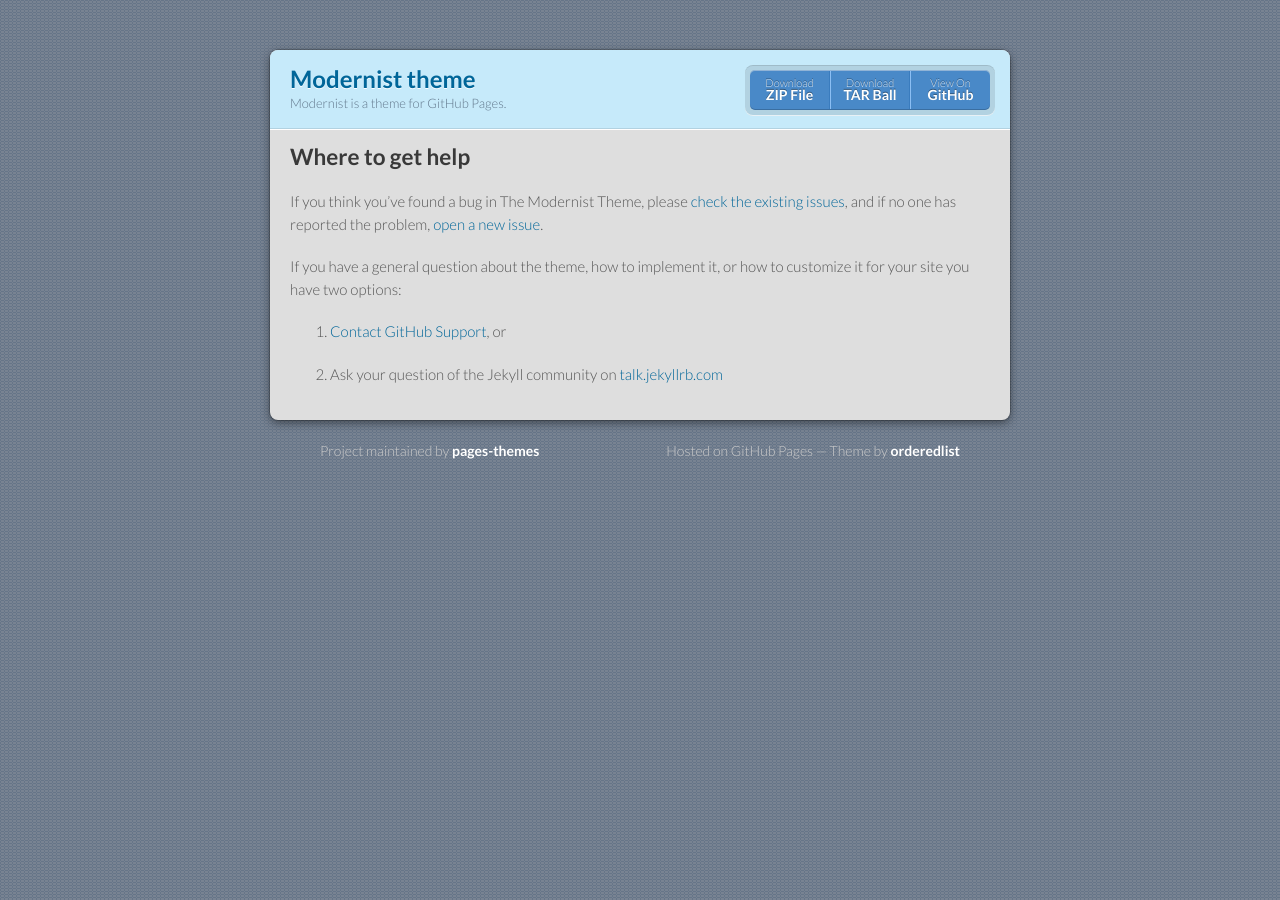
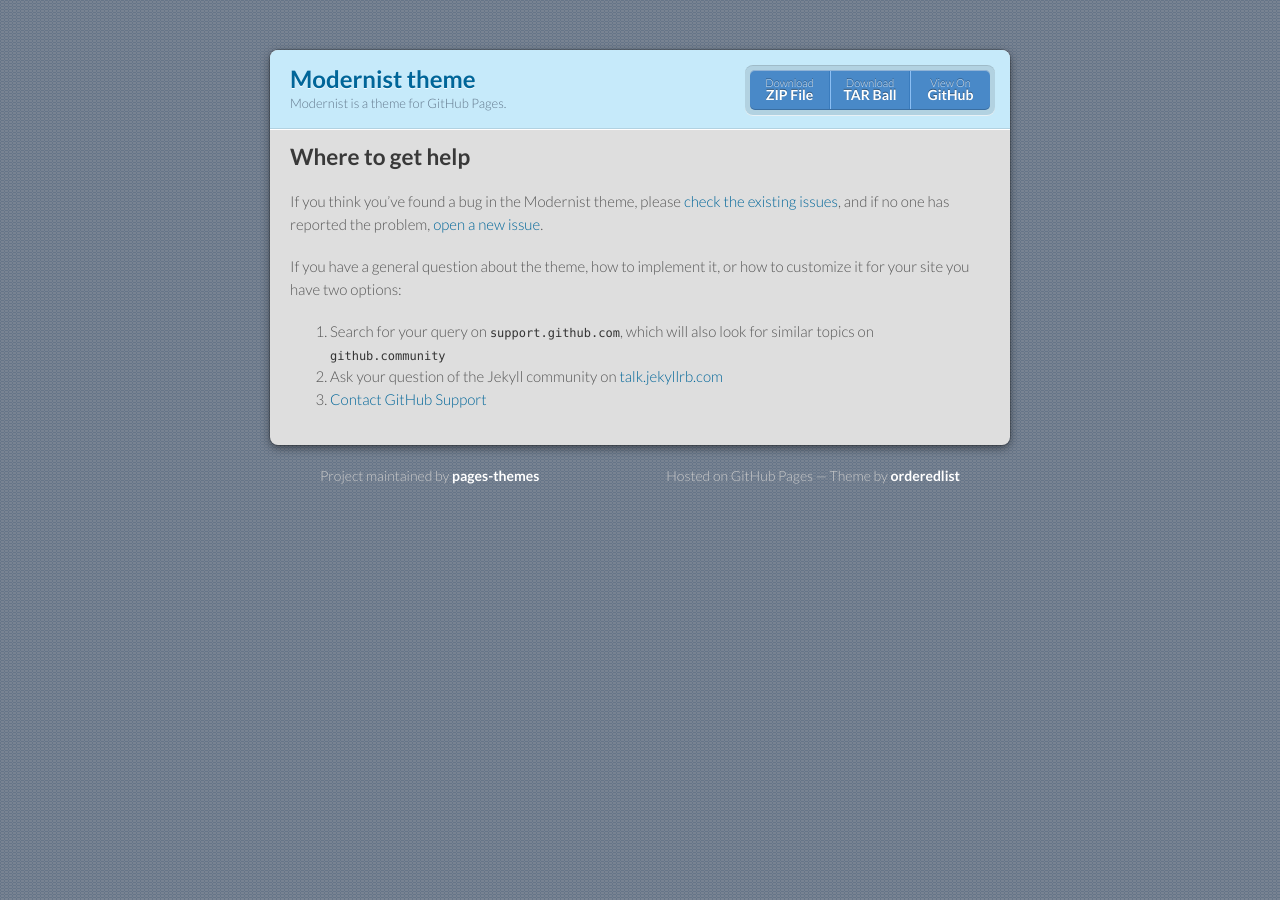
Before and after one commit to pages-themes/modernist, a Jekyll site: the page built from docs/SUPPORT.md, in a window 1280 px wide. Built offline with Jekyll 4.4.1, drawn with Linux system fonts in a browser that asks for light colours; our own code applies the rules of GitHub Pages for plain Markdown files.

Commit message:
Update docs/SUPPORT.md

```diff
--- a/docs/SUPPORT.md
+++ b/docs/SUPPORT.md
@@ -1,9 +1,9 @@
 ## Where to get help
 
-If you think you've found a bug in The Modernist Theme, please [check the existing issues](https://github.com/pages-themes/modernist/issues), and if no one has reported the problem, [open a new issue](https://github.com/pages-themes/modernist/issues/new).
+If you think you've found a bug in the Modernist theme, please [check the existing issues](https://github.com/pages-themes/modernist/issues), and if no one has reported the problem, [open a new issue](https://github.com/pages-themes/modernist/issues/new).
 
-If you have a general question about the theme, how to implement it, or how to customize it for your site  you have two options:
+If you have a general question about the theme, how to implement it, or how to customize it for your site you have two options:
 
-1. [Contact GitHub Support](https://github.com/contact?form%5Bsubject%5D=GitHub%20Pages%20theme%20pages-themes/modernist), or
-
+1. Search for your query on [`support.github.com`](https://support.github.com/?q=pages+Modernist+theme), which will also look for similar topics on [`github.community`](https://github.community/search?q=pages+Modernist+theme)
 2. Ask your question of the Jekyll community on [talk.jekyllrb.com](https://talk.jekyllrb.com/)
+3. [Contact GitHub Support](https://github.com/contact?form%5Bsubject%5D=GitHub%20Pages%20theme%20pages-themes/modernist)
```
